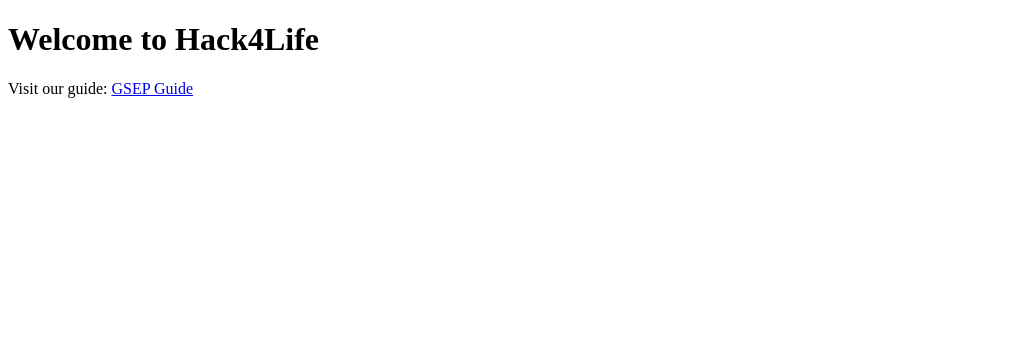
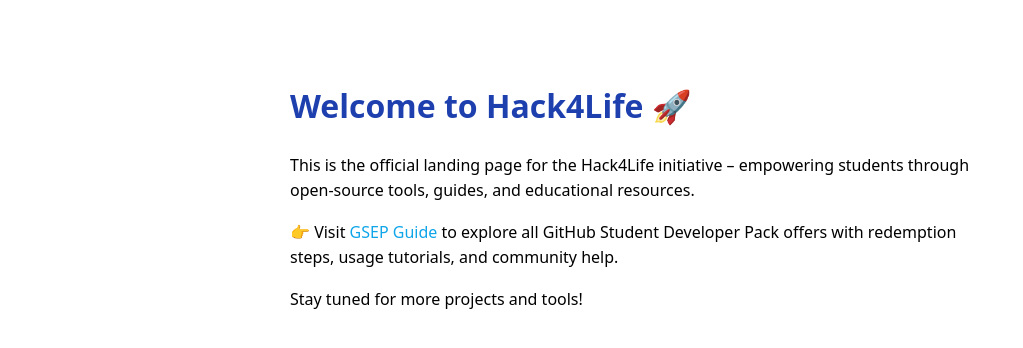
Before and after one commit to itzi-vignesh/itzi-vignesh.github.io, a plain HTML site: page index.html in a window 1280 px wide. Shown: the whole page, without its empty margins (0-1023 px from the left). Drawn offline with Linux system fonts and the light colour scheme.

Commit message:
Update index.html

```diff
--- a/index.html
+++ b/index.html
@@ -3,15 +3,44 @@
 <head>
   <meta charset="UTF-8" />
   <meta name="viewport" content="width=device-width, initial-scale=1.0" />
-  <title>Hack4Life</title>
+  <title>Hack4Life – Student Empowerment</title>
 
   <!-- ✅ Google AdSense Verification Script -->
   <script async
     src="https://pagead2.googlesyndication.com/pagead/js/adsbygoogle.js?client=ca-pub-8664445521646642"
     crossorigin="anonymous"></script>
+
+  <style>
+    body {
+      font-family: system-ui, sans-serif;
+      max-width: 700px;
+      margin: 5rem auto;
+      padding: 0 1rem;
+      line-height: 1.6;
+    }
+    h1 {
+      font-size: 2rem;
+      color: #1e40af;
+    }
+    a {
+      color: #0ea5e9;
+      text-decoration: none;
+    }
+    a:hover {
+      text-decoration: underline;
+    }
+  </style>
 </head>
 <body>
-  <h1>Welcome to Hack4Life</h1>
-  <p>Visit our guide: <a href="https://gsep.hack4life.me">GSEP Guide</a></p>
+  <h1>Welcome to Hack4Life 🚀</h1>
+  <p>
+    This is the official landing page for the Hack4Life initiative – empowering students through open-source tools, guides, and educational resources.
+  </p>
+  <p>
+    👉 Visit <a href="https://gsep.hack4life.me" target="_blank">GSEP Guide</a> to explore all GitHub Student Developer Pack offers with redemption steps, usage tutorials, and community help.
+  </p>
+  <p>
+    Stay tuned for more projects and tools!
+  </p>
 </body>
 </html>
```
